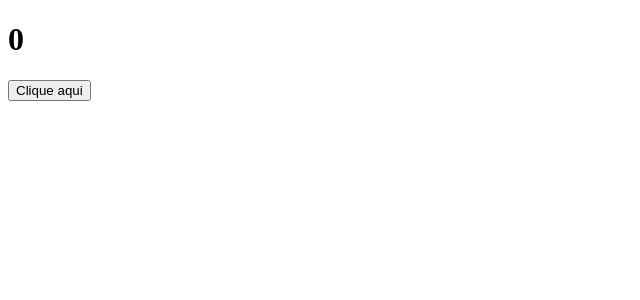
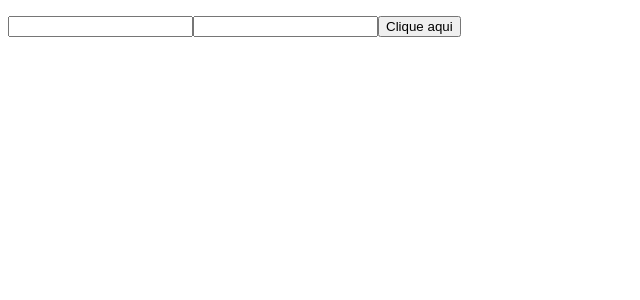
Before and after one commit to mvgoliveira/IEEE-CEFET-CAP-REACT-21.2, a React (Vite) app: page / in a window 1280 px wide. Shown: the top 300 px of the page, without its empty margins (0-640 px from the left). Built offline with nearby package versions, Linux system fonts and the light colour scheme.

Commit message:
Update App.jsx

```diff
--- a/src/App.jsx
+++ b/src/App.jsx
@@ -1,25 +1,22 @@
 import { useEffect, useState } from 'react';
-import Button from './components/Button';
 
 function App() {
-  let [count, setCount] = useState(0);
+  const [inputText, setInputText] = useState("");
+
+  function handleChange(event) {
+    setInputText(event.target.value);
+  }
 
   useEffect(() => {
-    alert("Iniciou!");
-  }, []);
-
-  useEffect(() => {
-    alert(`Clicou ${count} vezes`);
-  }, [count]);
-
-  function addCount() {
-    setCount(count + 1);
-  }
+    console.log(inputText);
+  }, [inputText]);
 
   return (
     <>
-      <h1>{count}</h1>
-      <Button text="Clique aqui" fx={() => addCount()}/>
+      <p>{inputText}</p>
+      <input type="text" value={inputText} onChange={handleChange} />
+      <input type="text" onChange={handleChange} />
+      <button type='button' onClick={() => alert(inputText)}>Clique aqui</button>
     </>
   )
 }
```
